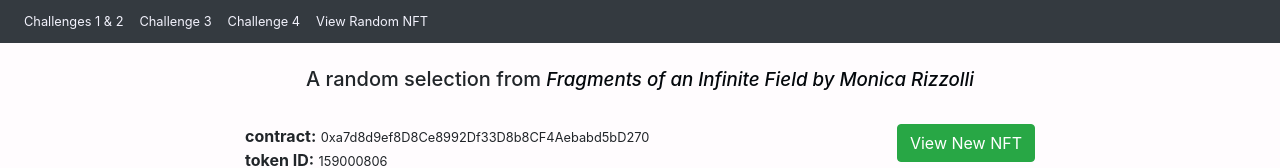
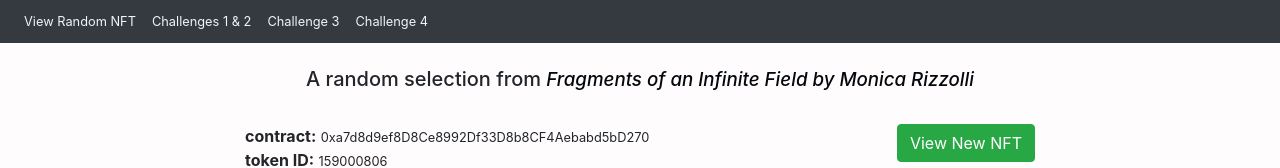
Before and after one commit to CodeConnects/filecoin-hackathon, a Next.js app: page / in a window 1280 px wide. Shown: the top 168 px of the page. Built offline with nearby package versions, Linux system fonts and the light colour scheme.

Commit message:
reorder navbar

```diff
--- a/components/navbar.js
+++ b/components/navbar.js
@@ -7,10 +7,10 @@
                 <Navbar.Toggle aria-controls="basic-navbar-nav" />
                 <Navbar.Collapse id="basic-navbar-nav">
                     <Nav className="me-auto">
-                        <Nav.Link href="/">Challenges 1 & 2</Nav.Link>
+                        <Nav.Link href="/">View Random NFT</Nav.Link>
+                        <Nav.Link href="/first-challenges">Challenges 1 & 2</Nav.Link>
                         <Nav.Link href="/challenge-3">Challenge 3</Nav.Link>
                         <Nav.Link href="/challenge-4">Challenge 4</Nav.Link>
-                        <Nav.Link href="/random-nft">View Random NFT</Nav.Link>
                     </Nav>
                 </Navbar.Collapse>
             </Navbar>
```
